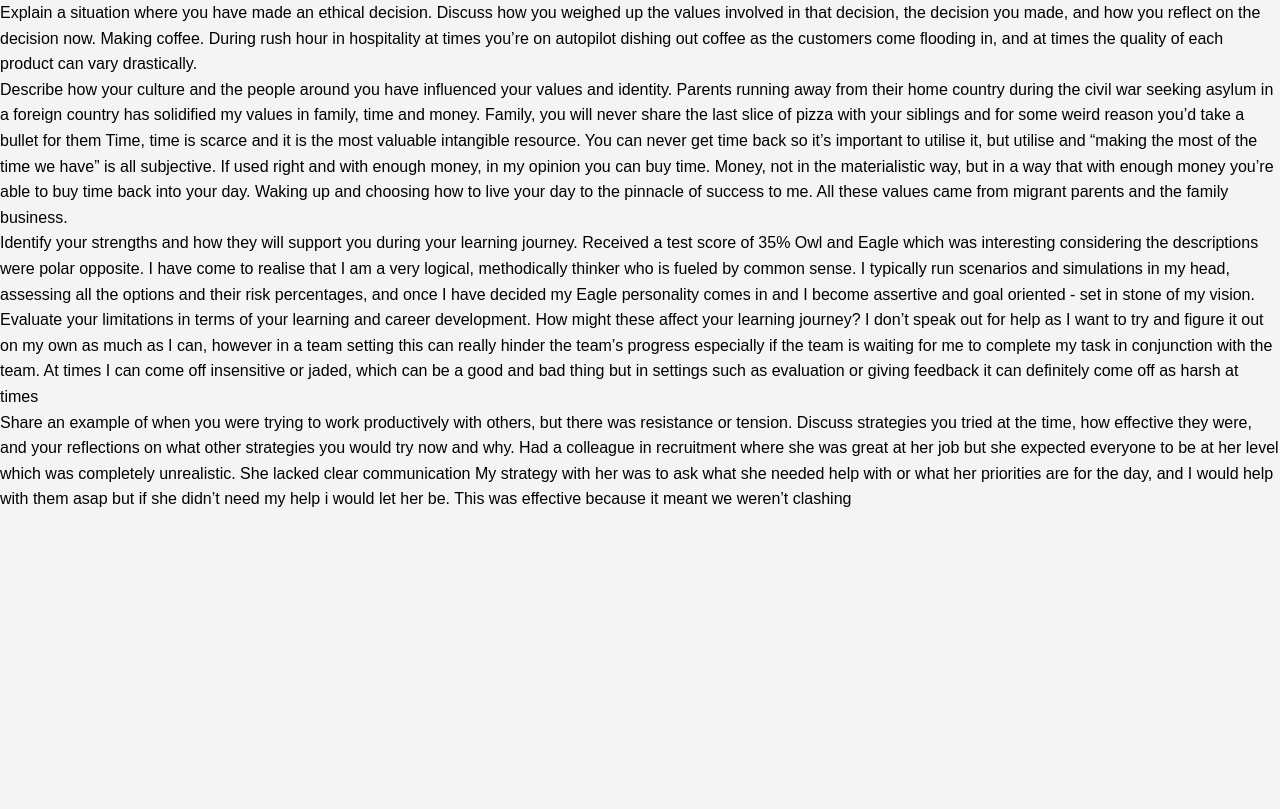
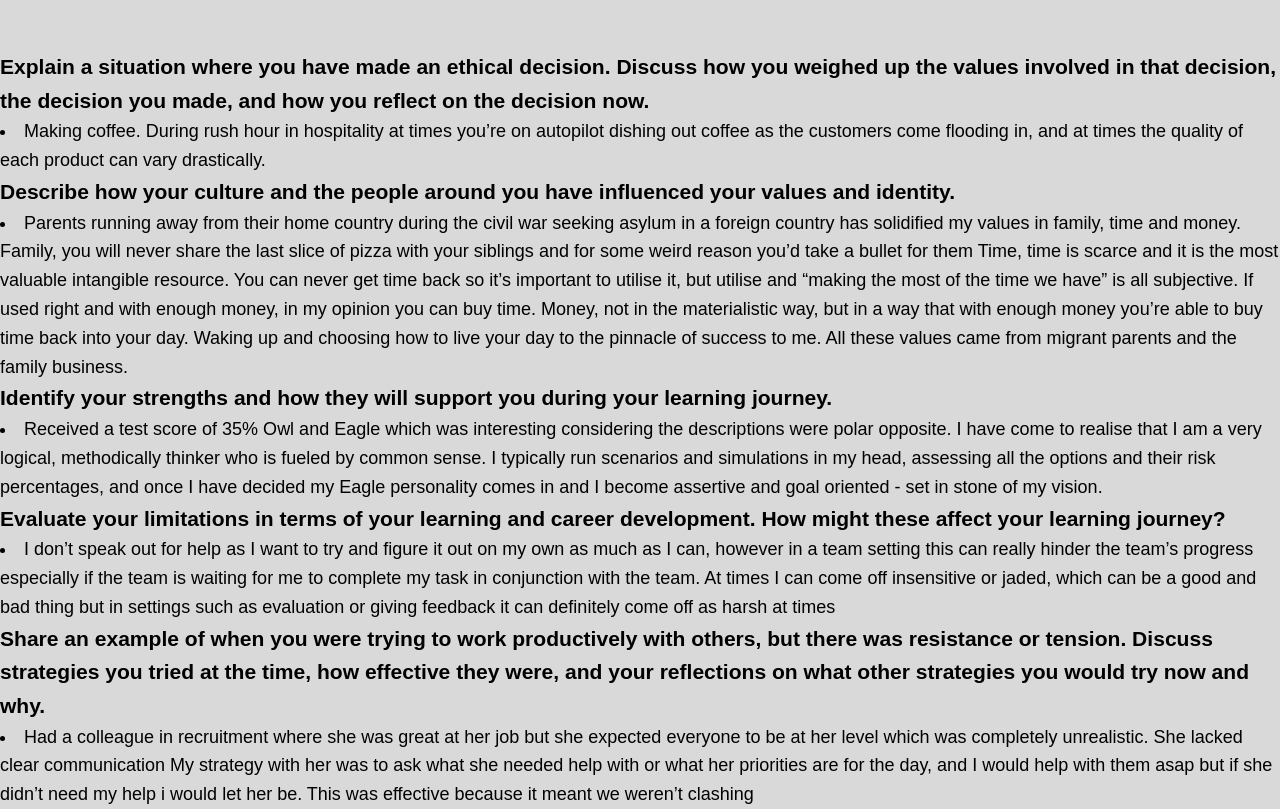
Before and after one commit to EddieWeddie11/EddieWeddie11.github.io, a plain HTML site: page blog/identity-values.html in a window 1280 px wide. Drawn offline with Linux system fonts and the light colour scheme.

Commit message:
Index.HTML Personal Blog

```diff
--- a/blog/identity-values.html
+++ b/blog/identity-values.html
@@ -8,61 +8,78 @@
   </head>
   <body>
     <main>
-      <p>
+      <h3>
         Explain a situation where you have made an ethical decision. Discuss how
         you weighed up the values involved in that decision, the decision you
-        made, and how you reflect on the decision now. Making coffee. During
-        rush hour in hospitality at times you’re on autopilot dishing out coffee
-        as the customers come flooding in, and at times the quality of each
-        product can vary drastically.
-      </p>
-      <p>
+        made, and how you reflect on the decision now.
+      </h3>
+      <li>
+        Making coffee. During rush hour in hospitality at times you’re on
+        autopilot dishing out coffee as the customers come flooding in, and at
+        times the quality of each product can vary drastically.
+      </li>
+
+      <h3>
         Describe how your culture and the people around you have influenced your
-        values and identity. Parents running away from their home country during
-        the civil war seeking asylum in a foreign country has solidified my
-        values in family, time and money. Family, you will never share the last
-        slice of pizza with your siblings and for some weird reason you’d take a
-        bullet for them Time, time is scarce and it is the most valuable
-        intangible resource. You can never get time back so it’s important to
-        utilise it, but utilise and “making the most of the time we have” is all
-        subjective. If used right and with enough money, in my opinion you can
-        buy time. Money, not in the materialistic way, but in a way that with
-        enough money you’re able to buy time back into your day. Waking up and
-        choosing how to live your day to the pinnacle of success to me. All
-        these values came from migrant parents and the family business.
-      </p>
-      <p>
+        values and identity.
+      </h3>
+      <li>
+        Parents running away from their home country during the civil war
+        seeking asylum in a foreign country has solidified my values in family,
+        time and money. Family, you will never share the last slice of pizza
+        with your siblings and for some weird reason you’d take a bullet for
+        them Time, time is scarce and it is the most valuable intangible
+        resource. You can never get time back so it’s important to utilise it,
+        but utilise and “making the most of the time we have” is all subjective.
+        If used right and with enough money, in my opinion you can buy time.
+        Money, not in the materialistic way, but in a way that with enough money
+        you’re able to buy time back into your day. Waking up and choosing how
+        to live your day to the pinnacle of success to me. All these values came
+        from migrant parents and the family business.
+      </li>
+
+      <h3>
         Identify your strengths and how they will support you during your
-        learning journey. Received a test score of 35% Owl and Eagle which was
-        interesting considering the descriptions were polar opposite. I have
-        come to realise that I am a very logical, methodically thinker who is
-        fueled by common sense. I typically run scenarios and simulations in my
-        head, assessing all the options and their risk percentages, and once I
-        have decided my Eagle personality comes in and I become assertive and
-        goal oriented - set in stone of my vision.
-      </p>
-      <p>
+        learning journey.
+      </h3>
+      <li>
+        Received a test score of 35% Owl and Eagle which was interesting
+        considering the descriptions were polar opposite. I have come to realise
+        that I am a very logical, methodically thinker who is fueled by common
+        sense. I typically run scenarios and simulations in my head, assessing
+        all the options and their risk percentages, and once I have decided my
+        Eagle personality comes in and I become assertive and goal oriented -
+        set in stone of my vision.
+      </li>
+
+      <h3>
         Evaluate your limitations in terms of your learning and career
-        development. How might these affect your learning journey? I don’t speak
-        out for help as I want to try and figure it out on my own as much as I
-        can, however in a team setting this can really hinder the team’s
-        progress especially if the team is waiting for me to complete my task in
-        conjunction with the team. At times I can come off insensitive or jaded,
-        which can be a good and bad thing but in settings such as evaluation or
-        giving feedback it can definitely come off as harsh at times
-      </p>
-      <p>
+        development. How might these affect your learning journey?
+      </h3>
+      <li>
+        I don’t speak out for help as I want to try and figure it out on my own
+        as much as I can, however in a team setting this can really hinder the
+        team’s progress especially if the team is waiting for me to complete my
+        task in conjunction with the team. At times I can come off insensitive
+        or jaded, which can be a good and bad thing but in settings such as
+        evaluation or giving feedback it can definitely come off as harsh at
+        times
+      </li>
+
+      <h3>
         Share an example of when you were trying to work productively with
         others, but there was resistance or tension. Discuss strategies you
         tried at the time, how effective they were, and your reflections on what
-        other strategies you would try now and why. Had a colleague in
-        recruitment where she was great at her job but she expected everyone to
-        be at her level which was completely unrealistic. She lacked clear
-        communication My strategy with her was to ask what she needed help with
-        or what her priorities are for the day, and I would help with them asap
-        but if she didn’t need my help i would let her be. This was effective
-        because it meant we weren’t clashing
-      </p>
+        other strategies you would try now and why.
+      </h3>
+      <li>
+        Had a colleague in recruitment where she was great at her job but she
+        expected everyone to be at her level which was completely unrealistic.
+        She lacked clear communication My strategy with her was to ask what she
+        needed help with or what her priorities are for the day, and I would
+        help with them asap but if she didn’t need my help i would let her be.
+        This was effective because it meant we weren’t clashing
+      </li>
     </main>
   </body>
 </html>
--- a/styles/main.css
+++ b/styles/main.css
@@ -7,7 +7,9 @@
 body {
   font-family: Arial, sans-serif;
   line-height: 1.6;
-  background-color: #f4f4f4;
+  background-color: #d9d9d9;
+  font-size: 18px;
+  margin-top: 50px;
 }
 .container {
   width: 80%;
```
Also changed, not shown: blog/emotional-intelligence.html (+13 -12 lines), index.html (+0 -5 lines).
